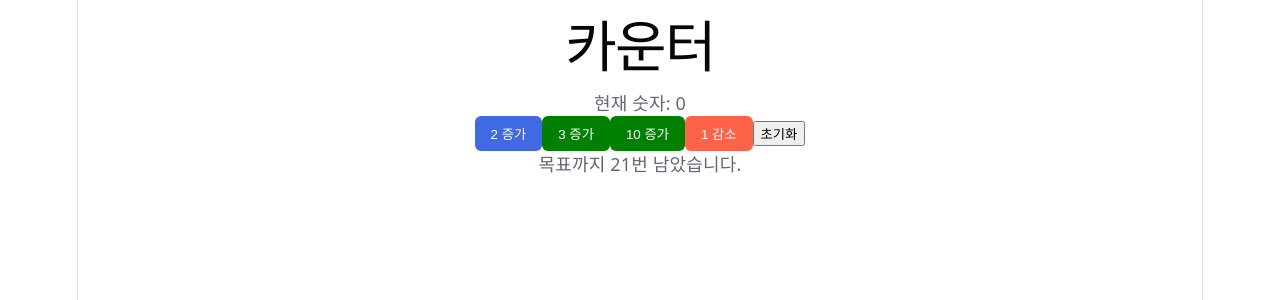
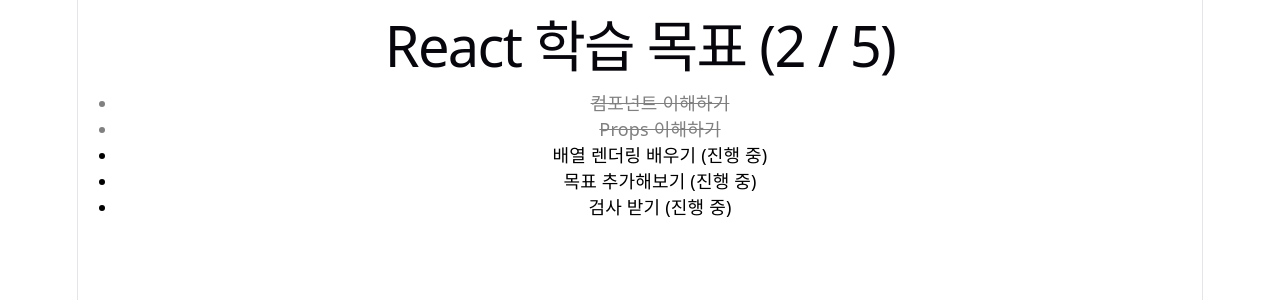
Before and after one commit to during94/react, a React (Vite) app in the folder my-react-app/: page / in a window 1280 px wide. Shown: the top 300 px of the page. Built offline with nearby package versions, Linux system fonts and the light colour scheme.

Commit message:
feat: 배열과 map을 활용한 학습 목표 렌더링

```diff
--- a/my-react-app/src/App.jsx
+++ b/my-react-app/src/App.jsx
@@ -1,58 +1,33 @@
-import { useState } from 'react'
 import './App.css'
-import CounterButton from './CounterButton'
-import GoalStatus from './GoalStatus'
+import GoalItem from './GoalItem'
 
 function App() {
-  const [count, setCount] = useState(0)
-  const goal = 21
-  const goalReached = count >= goal
+  const goals = [
+    { id: 1, text: '컴포넌트 이해하기', completed: true },
+    { id: 2, text: 'Props 이해하기', completed: true },
+    { id: 3, text: '배열 렌더링 배우기', completed: false },
+    { id: 4, text: '목표 추가해보기', completed: false },
+    { id: 5, text: '검사 받기', completed: false },
+  ]
 
-  function changeCount(amount) {
-    setCount((currentCount) =>
-      Math.min(goal, Math.max(0, currentCount + amount)),
-    )
-  }
-
-  function resetCount() {
-    setCount(0)
-  }
+  const totalGoalsCount = goals.length
+  const completedCount = goals.filter((goal) => goal.completed).length
 
   return (
     <main>
-      <h1>카운터</h1>
-      <p>현재 숫자: {count}</p>
+      <h1>
+        React 학습 목표 ({completedCount} / {totalGoalsCount})
+      </h1>
 
-      <CounterButton
-        label="2 증가"
-        amount={2}
-        onChange={changeCount}
-        color="royalblue"
-        disabled={goalReached}
-      />
-      <CounterButton
-        label="3 증가"
-        amount={3}
-        onChange={changeCount}
-        color="green"
-        disabled={goalReached}
-      />
-      <CounterButton
-        label="10 증가"
-        amount={10}
-        onChange={changeCount}
-        color="green"
-        disabled={goalReached}
-      />
-      <CounterButton
-        label="1 감소"
-        amount={-1}
-        onChange={changeCount}
-        color="tomato"
-      />
-
-      <button onClick={resetCount}>초기화</button>
-      <GoalStatus count={count} goal={goal} />
+      <ul>
+        {goals.map((goal) => (
+          <GoalItem
+            key={goal.id}
+            text={goal.text}
+            completed={goal.completed}
+          />
+        ))}
+      </ul>
     </main>
   )
 }
--- /dev/null
+++ b/my-react-app/src/GoalItem.jsx
@@ -0,0 +1,14 @@
+function GoalItem({ text, completed }) {
+  return (
+    <li
+      style={{
+        textDecoration: completed ? 'line-through' : 'none',
+        color: completed ? 'gray' : 'black',
+      }}
+    >
+      {text} {!completed && '(진행 중)'}
+    </li>
+  )
+}
+
+export default GoalItem
```
